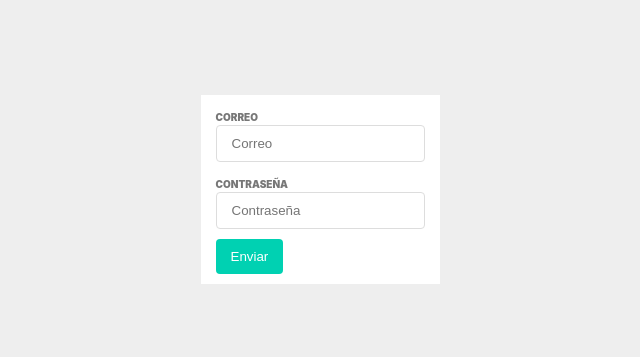
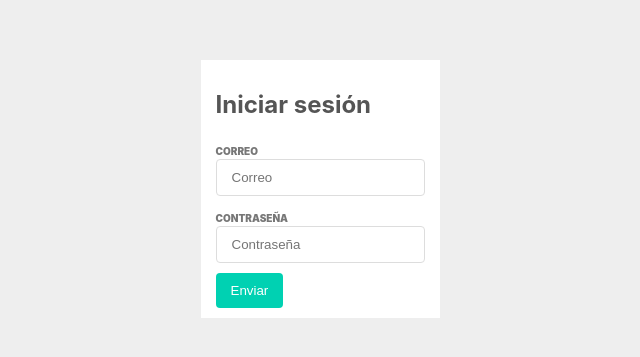
Before and after one commit to magarciaprieto/instacool, a React (Create React App) app: page / in a window 1280 px wide. Shown: the part 211-568 px from the top of the page, without its empty margins (320-960 px from the left). Built offline with nearby package versions, Linux system fonts and the light colour scheme.

Commit message:
Add Title Component

```diff
--- a/src/App.tsx
+++ b/src/App.tsx
@@ -6,11 +6,13 @@ import Card from './components/Card';
 import Container from './components/Container';
 import Input from './components/Input';
 import Button from './components/Button';
+import Title from './components/Title';
 
 function App() {
   return (
   <Container>
     <Card>
+      <Title>Iniciar sesión</Title>
       <Input placeholder='Correo' label='Correo' />
       <Input placeholder='Contraseña' label='Contraseña' />
       <Button>Enviar</Button>
--- /dev/null
+++ b/src/components/Title.tsx
@@ -0,0 +1,16 @@
+import React from 'react';
+
+const style = {
+  color: '#555',
+}
+
+interface ITitleProps {
+  children: string
+}
+
+export default function Title ({children, ...props}: ITitleProps) {
+  return (
+    <h2 {...props} style={style}>
+      {children}
+    </h2>
+)}
```
